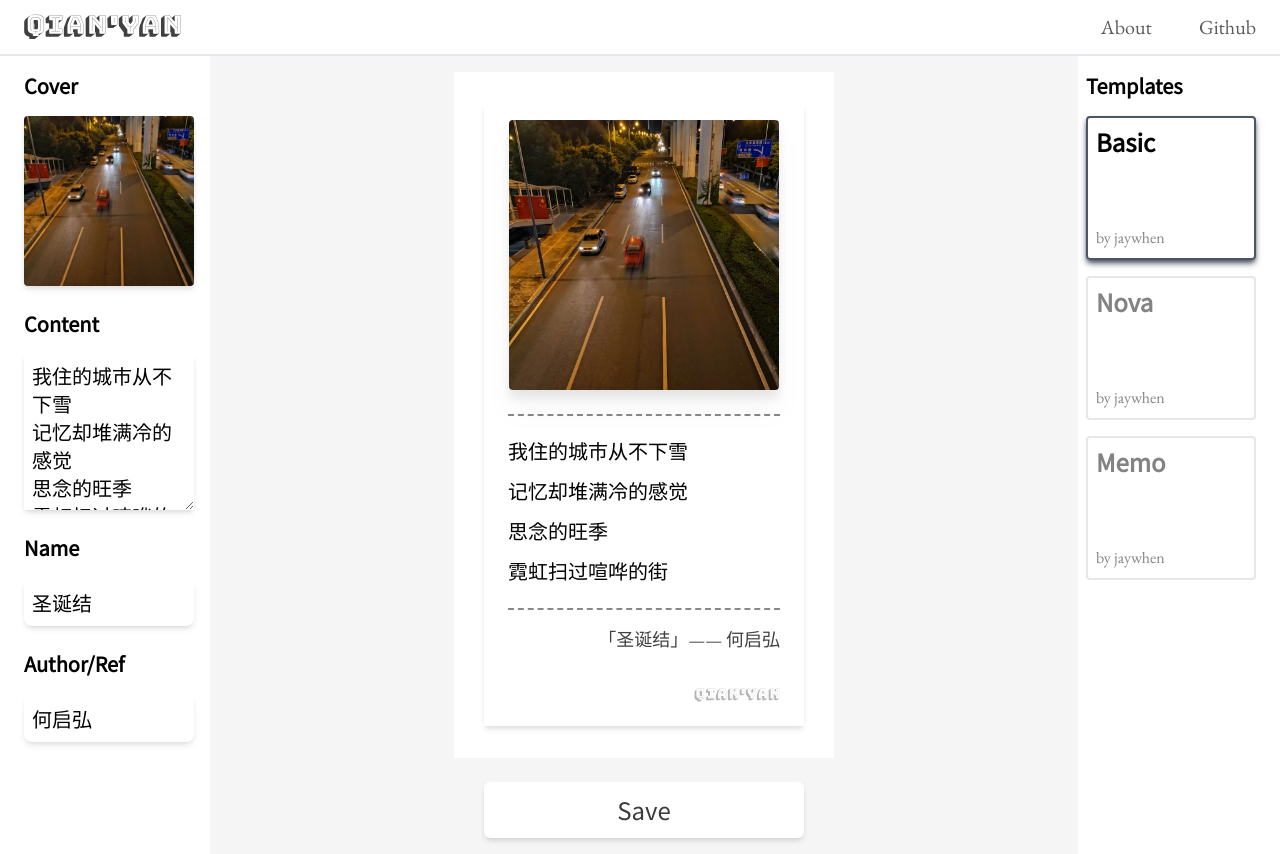
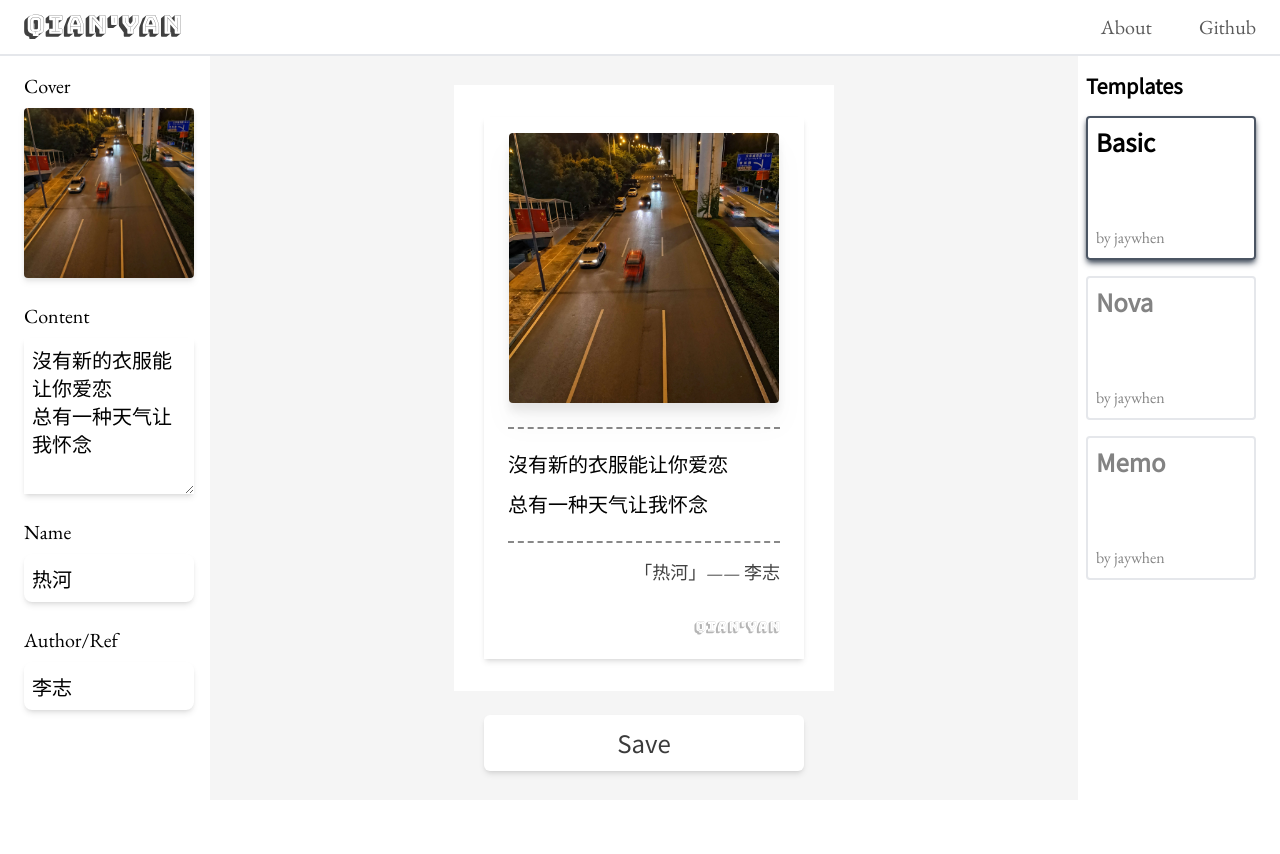
Before and after one commit to jaywhen/qianyan, a Next.js app: page / in a window 1280 px wide. After the commit the page ends 800 px from the top, so only its background shows below. Built offline with nearby package versions, Linux system fonts and the light colour scheme.

Commit message:
add close area of modal

```diff
--- a/components/inputs/AuthorInput.tsx
+++ b/components/inputs/AuthorInput.tsx
@@ -5,8 +5,8 @@ const AuthorInput = () => {
   const author = useStore(state => state.author);
 
   return (
-    <div className="flex flex-col space-y-4">
-      <label className="font-bold text-xl" htmlFor="author">Author/Ref</label>
+    <div className="flex flex-col">
+      <label className="text-xl mb-2 font-serif" htmlFor="author">Author/Ref</label>
       <input className="h-12 p-2 text-xl shadow-md border-solid rounded-lg border-[#949494]"
         autoComplete="off"
         type="text"
--- a/components/inputs/ContentInput.tsx
+++ b/components/inputs/ContentInput.tsx
@@ -5,8 +5,8 @@ const ContentInput = () => {
   const changeContent = useStore(state => state.changeContent);
 
   return (
-    <div className="flex flex-col space-y-4">
-      <label className="font-bold text-xl" htmlFor="content">Content</label>
+    <div className="flex flex-col">
+      <label className="text-xl mb-2 font-serif" htmlFor="content">Content</label>
       <textarea className="shadow-md p-2 text-xl"
         name="content" id="content" cols={30} rows={5}
         value={content}
--- a/components/inputs/CoverUploader.tsx
+++ b/components/inputs/CoverUploader.tsx
@@ -37,15 +37,18 @@ const CoverUploader = () => {
   }
 
   return (
-    <div className="flex flex-col space-y-4">
-      <div className="font-bold text-xl">Cover</div>
+    <div className="flex flex-col">
+      <div className="text-xl mb-2 font-serif">Cover</div>
       <label className="w-full rounded" htmlFor="uploader">
         <img className="rounded drop-shadow-md"
           src={cover} alt="cover" width="100%" height="100%" />
       </label>
       <input type="file" onChange={chooseImgFromLocal} name="cover" id="uploader" hidden accept="image/*" />
       {cropImg ?
-        <div className="fixed flex flex-col justify-center items-center left-0 top-0 z-10 w-full h-full backdrop-blur-md bg-white/30">
+        <div onClick={e => setCropImg('')}
+          className="fixed flex justify-center items-center left-0 top-0 z-10 w-full h-full backdrop-blur-md bg-white/30">
+          <div onClick={e => e.stopPropagation()}
+            className="flex flex-col justify-center items-center">
             <div className="font-serif text-2xl font-bold text-[#232323] mb-4">Resizing ...</div>
             <div className="relative shadow-md shadow-[#0b0a0a] w-[800px] h-[600px] bg-[#483737]">
               <Cropper
@@ -57,6 +60,7 @@ const CoverUploader = () => {
               />
             </div>
             <button onClick={onCropOKClick} className="mt-4 w-60 h-14 bg-[#ffffff] shadow-lg">OK</button>
+          </div>
         </div> :
         null
       }
--- a/components/inputs/NameInput.tsx
+++ b/components/inputs/NameInput.tsx
@@ -5,8 +5,8 @@ const NameInput = () => {
   const changeName = useStore(state => state.changeName);
 
   return (
-    <div className="flex flex-col space-y-4">
-      <label className="font-bold text-xl" htmlFor="name">Name</label>
+    <div className="flex flex-col">
+      <label className="text-xl mb-2 font-serif" htmlFor="name">Name</label>
       <input className="h-12 p-2 text-xl shadow-md border-solid rounded-lg border-[#949494]"
         autoComplete="off"
         type="text"
--- a/store/createEditorSlice.ts
+++ b/store/createEditorSlice.ts
@@ -17,9 +17,9 @@ const createEditorSlice = (
   get: GetState<AppState>
 ) => ({
   cover: '/cover.jpg',
-  content: '我住的城市从不下雪\n记忆却堆满冷的感觉\n思念的旺季\n霓虹扫过喧哗的街',
-  name: '圣诞结',
-  author: '何启弘',
+  content: '沒有新的衣服能让你爱恋\n总有一种天气让我怀念',
+  name: '热河',
+  author: '李志',
   changeCover: (newCover: string) => {
     set((prev: AppState) => ({ ...prev, cover: newCover }))
   },
```
Lines whose indentation alone changed are shown as unchanged.
